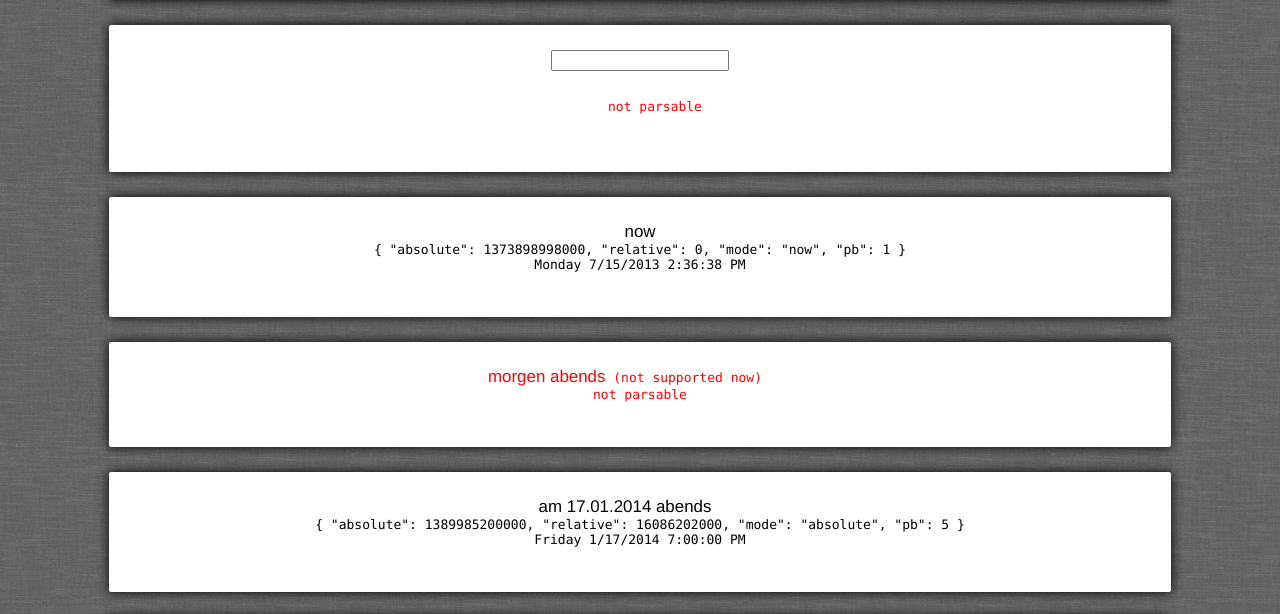
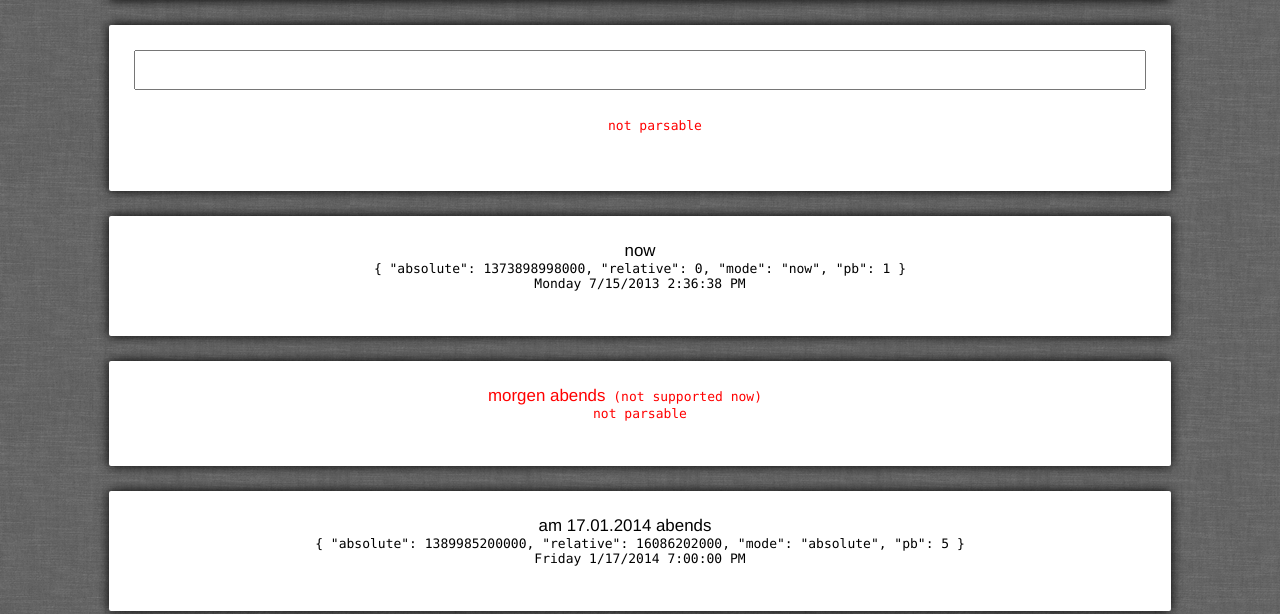
Before and after one commit to SimonWaldherr/parseTime.js, a plain HTML site: page index.html in a window 1280 px wide. Shown: the part 180-794 px from the top of the page. Drawn offline with Linux system fonts and the light colour scheme.

Commit message:
no message

```diff
--- a/parseTime.js
+++ b/parseTime.js
@@ -43,6 +43,7 @@ var parseTime = function (string, now) {
   } else if (typeof now === 'object') {
     now = now.getTime();
   }
+  string = string.toLowerCase().replace(/["'<>\(\)]/gm, '');
   now = parseInt(now, 10);
   if (string === 'now' || string === 'jetzt') {
     return {
@@ -243,7 +244,6 @@ var parseTime = function (string, now) {
       }
     }
   };
-  string = string.toLowerCase().replace(/["'<>\(\)]/gm, '');
   hhmmss = /((\d\d)\.(\d\d)\.(\d\d\d\d) (\d\d):(\d\d):(\d\d))/.exec(string);
   // [0]  : full
   // [1]  : full
--- a/style.css
+++ b/style.css
@@ -29,6 +29,16 @@ body * {
 
 body {
   background-image: url('./bg.png'); /* by Subtle Patterns (http://subtlepatterns.com/) licensed under a Creative Commons Attribution-ShareAlike 3.0 Unported License. */
+}
+
+#inp {
+  position: relative;
+  top: 0;
+  left: 0;
+  width: 100%;
+  margin: 0px;
+  font-size: 29px;
+  text-align: center;
 }
 
 .parsedBox, #header, #footer {
```
